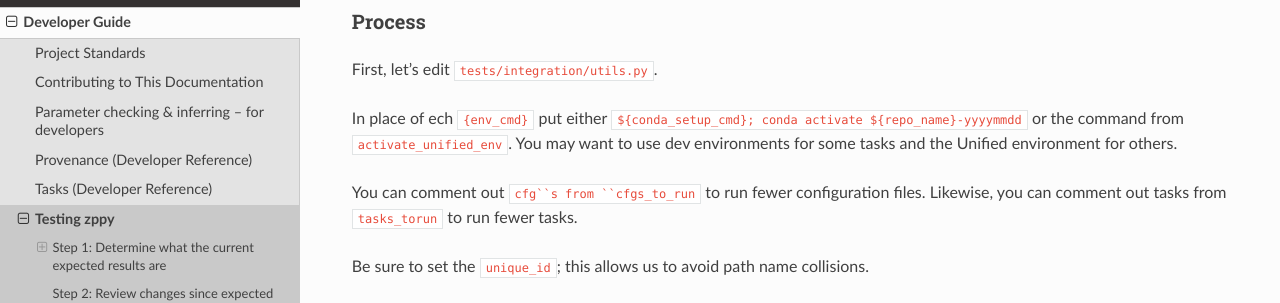
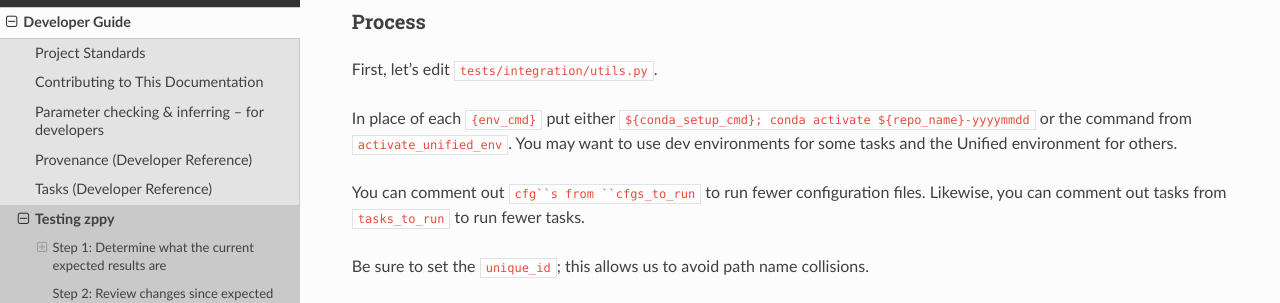
Before and after one commit to E3SM-Project/zppy, a Sphinx documentation site: the page built from docs/source/dev_guide/test.rst, in a window 1280 px wide and 900 px high, scrolled down 5065 px. Shown: the part 149-452 px from the top of the window. Built offline with Sphinx 7.4.7 and the Read the Docs theme 3.1.0, drawn with Linux system fonts in a browser that asks for light colours.

Commit message:
Address Copilot review comments

```diff
--- a/docs/source/dev_guide/test.rst
+++ b/docs/source/dev_guide/test.rst
@@ -289,9 +289,9 @@ Process
 
 First, let's edit ``tests/integration/utils.py``.
 
-In place of ech ``{env_cmd}`` put either ``${conda_setup_cmd}; conda activate ${repo_name}-yyyymmdd`` or the command from ``activate_unified_env``. You may want to use dev environments for some tasks and the Unified environment for others.
+In place of each ``{env_cmd}`` put either ``${conda_setup_cmd}; conda activate ${repo_name}-yyyymmdd`` or the command from ``activate_unified_env``. You may want to use dev environments for some tasks and the Unified environment for others.
 
-You can comment out ``cfg``s from ``cfgs_to_run`` to run fewer configuration files. Likewise, you can comment out tasks from ``tasks_torun`` to run fewer tasks.
+You can comment out ``cfg``s from ``cfgs_to_run`` to run fewer configuration files. Likewise, you can comment out tasks from ``tasks_to_run`` to run fewer tasks.
 
 Be sure to set the ``unique_id``; this allows us to avoid path name collisions.
 
--- a/docs/source/user_guide/tasks/index.rst
+++ b/docs/source/user_guide/tasks/index.rst
@@ -11,7 +11,7 @@ for multiple independent runs of the same task.
 
 **Available tasks:**
 
-Listed by the order they are evaluated in ``__main__.py``:
+Listed for reference (bundle jobs are submitted after task jobs are generated in ``__main__.py``):
 
 .. list-table::
    :header-rows: 1
--- a/docs/source/user_guide/tasks/ts.rst
+++ b/docs/source/user_guide/tasks/ts.rst
@@ -7,7 +7,7 @@ The ``ts`` task generates per-variable time-series files from E3SM
 simulation output using NCO's ``ncclimo``. It produces one file per variable
 covering a specified year range. Time-series files produced by ``ts`` are
 required inputs for the :doc:`e3sm_diags`, :doc:`global_time_series`,
-:doc:`e3sm_to_cmip`, :doc:`ilamb`, and :doc:`pcmdi_diags` tasks.
+:doc:`e3sm_to_cmip`, :doc:`ilamb`, :doc:`livvkit`, and :doc:`pcmdi_diags` tasks.
 
 Configuration example
 ---------------------
```
